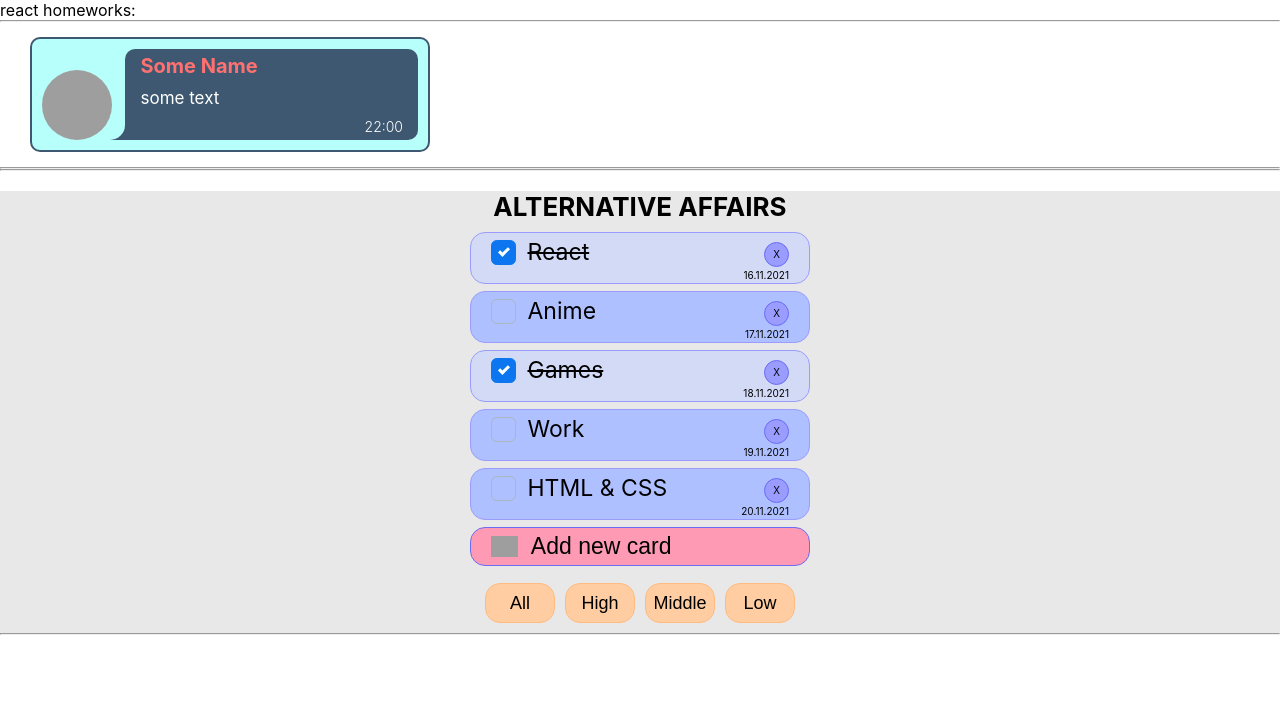
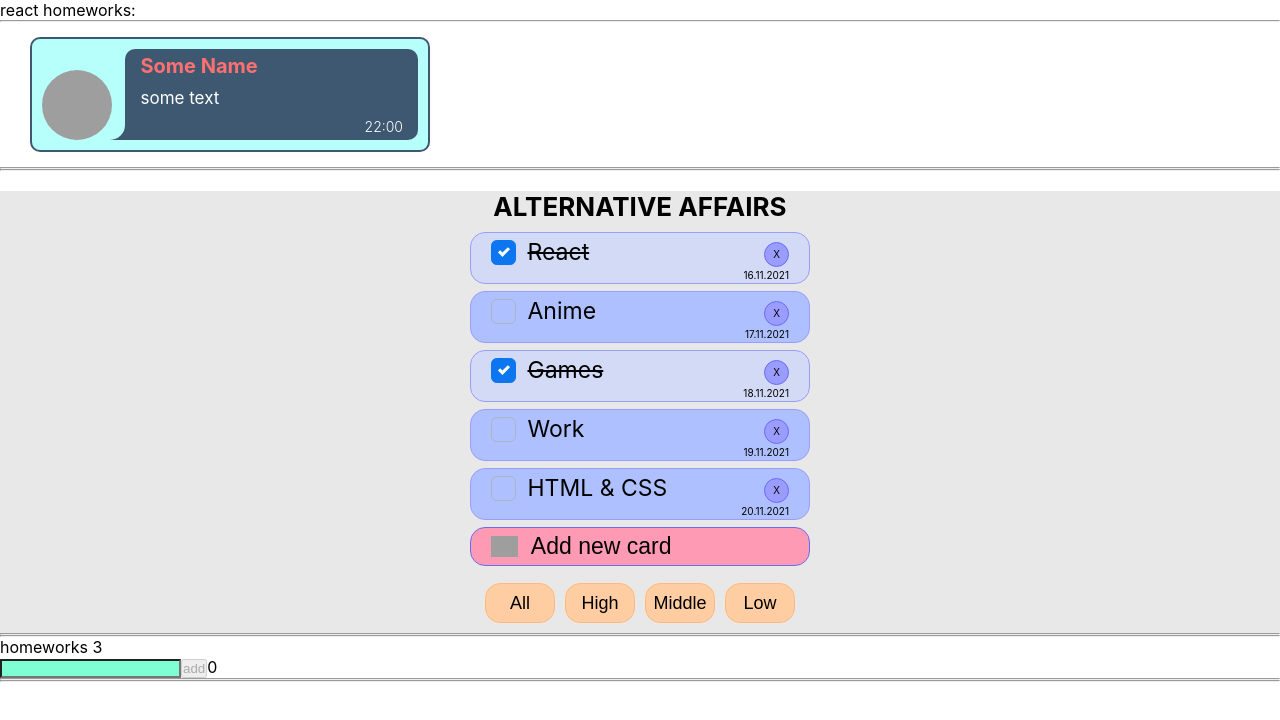
Before and after one commit to Alexey2576/it-incubator__ignat-tasks, a React (Create React App) app: page / in a window 1280 px wide. Shown: the top 720 px of the page. Built offline with nearby package versions, Linux system fonts and the light colour scheme; grey boxes are pictures that could not be loaded.

Commit message:
hw 3 is done except for styling

```diff
--- a/src/p1-main/m1-ui/u1-app/App.tsx
+++ b/src/p1-main/m1-ui/u1-app/App.tsx
@@ -2,6 +2,7 @@ import React from 'react'
 import s from './App.module.css'
 import HW1 from '../../../p2-homeworks/h1/HW1'
 import HW2 from "../../../p2-homeworks/h2/HW2";
+import HW3 from "../../../p2-homeworks/h3/HW3";
 
 function App() {
     return (
@@ -9,7 +10,7 @@ function App() {
             <div>react homeworks:</div>
             <HW1/>
             <HW2/>
-            {/*<HW3/>*/}
+            <HW3/>
             {/*<HW4/>*/}
             {/*<HW5/>*/}
 
--- a/src/p2-homeworks/h2/Affairs/Affairs.tsx
+++ b/src/p2-homeworks/h2/Affairs/Affairs.tsx
@@ -50,4 +50,4 @@ function Affairs(props: AffairsPropsType) {
    )
 }
 
-export default Affairs
+export default Affairs;
--- a/src/p2-homeworks/h2/AlternativeAffairs/AlternativeAffairsBody/AlternativeAffairsBody.tsx
+++ b/src/p2-homeworks/h2/AlternativeAffairs/AlternativeAffairsBody/AlternativeAffairsBody.tsx
@@ -35,6 +35,7 @@ function AlternativeAffairsBody(props: AlternativeAffairsBody) {
    const addCard = () => props.addNewCardCallback(valueTextArea)
    const setChangeValueTextArea = (e: ChangeEvent<HTMLTextAreaElement>) => {setValueTextArea(e.currentTarget.value)}
    const setVisibleSomeBlocks = () => setIsVisible(!isVisible)
+
    let styleTextArea = {
       display: "none"
    }
@@ -44,6 +45,7 @@ function AlternativeAffairsBody(props: AlternativeAffairsBody) {
    let styleButtonAddCard = {
       display: "none"
    }
+
    if (isVisible) {
       styleTextArea.display = "flex"
       styleButtonAddNewCard.display = "none"
--- a/src/p2-homeworks/h2/HW2.tsx
+++ b/src/p2-homeworks/h2/HW2.tsx
@@ -7,7 +7,7 @@ export type AffairPriorityType = "high" | "middle" | "low"
 export type AffairType = {
    _id: number
    name: string
-   priority: string
+   priority: AffairPriorityType
    date: string
    valueCheck: boolean
 }
--- a/src/p2-homeworks/h3/Greeting.module.css
+++ b/src/p2-homeworks/h3/Greeting.module.css
@@ -1,7 +1,8 @@
 .someClass {
-
+    background-color: aquamarine;
 }
 
 .error {
     border: 1px solid red;
+    background-color: #ff7171;
 }
--- a/src/p2-homeworks/h3/Greeting.tsx
+++ b/src/p2-homeworks/h3/Greeting.tsx
@@ -1,25 +1,27 @@
-import React from 'react'
+import React, {ChangeEvent, MouseEvent, KeyboardEvent} from 'react'
 import s from './Greeting.module.css'
 
 type GreetingPropsType = {
-    name: any // need to fix any
-    setNameCallback: any // need to fix any
-    addUser: any // need to fix any
-    error: any // need to fix any
-    totalUsers: any // need to fix any
+   name: string
+   setNameCallback: (e: ChangeEvent<HTMLInputElement>) => void
+   setKeyPressCallback: (e: KeyboardEvent<HTMLInputElement>) => void
+   addUser: (e: MouseEvent<HTMLButtonElement>) => void
+   error: string
+   totalUsers: number
+   isDisabled: boolean
 }
 
 // презентационная компонента (для верстальщика)
 const Greeting: React.FC<GreetingPropsType> = (
-    {name, setNameCallback, addUser, error, totalUsers} // деструктуризация пропсов
+   {name, setNameCallback, addUser, error, totalUsers, setKeyPressCallback, isDisabled} // деструктуризация пропсов
 ) => {
-    const inputClass = s.error // need to fix with (?:)
+   const inputClass = error === "" ? s.someClass : s.error // need to fix with (?:)
 
    return (
       <div>
-            <input value={name} onChange={setNameCallback} className={inputClass}/>
+         <input value={name} onChange={setNameCallback} onKeyPress={setKeyPressCallback} className={inputClass}/>
          <span>{error}</span>
-            <button onClick={addUser}>add</button>
+         <button disabled={isDisabled} onClick={addUser}>add</button>
          <span>{totalUsers}</span>
       </div>
    )
--- a/src/p2-homeworks/h3/GreetingContainer.tsx
+++ b/src/p2-homeworks/h3/GreetingContainer.tsx
@@ -1,9 +1,10 @@
-import React, {useState} from 'react'
+import React, {ChangeEvent, MouseEvent, useState} from 'react'
 import Greeting from './Greeting'
+import {UserType} from "./HW3";
 
 type GreetingContainerPropsType = {
-    users: any // need to fix any
-    addUserCallback: any // need to fix any
+   users: UserType[]
+   addUserCallback: (name: string) => void
 }
 
 // более простой и понятный для новичков
@@ -12,25 +13,48 @@ type GreetingContainerPropsType = {
 // более современный и удобный для про :)
 // уровень локальной логики
 const GreetingContainer: React.FC<GreetingContainerPropsType> = ({users, addUserCallback}) => { // деструктуризация пропсов
-    const [name, setName] = useState<any>('') // need to fix any
-    const [error, setError] = useState<any>('') // need to fix any
+   const [name, setName] = useState<string>('')
+   const [error, setError] = useState<string>('')
+   const [isDisabled, setIsDisabled] = useState<boolean>(true)
 
-    const setNameCallback = (e: any) => { // need to fix any
-        setName('') // need to fix
+   const setKeyPressCallback = (e: React.KeyboardEvent<HTMLInputElement>) => {
+      if (e.charCode === 32) {
+         setError("Username should`t contain spaces");
+         setIsDisabled(true);
+      } else {
+         setError("")
+         setIsDisabled(false);
       }
-    const addUser = () => {
-        alert(`Hello  !`) // need to fix
+   }
+   const setNameCallback = (e: ChangeEvent<HTMLInputElement>) => {
+      if (error === "") {
+         setName(e.currentTarget.value)
+         setIsDisabled(false)
+      }
+   }
+   const addUser = (e: MouseEvent<HTMLButtonElement>) => {
+      if (name !== "") {
+         alert(`Hello ${name}!`)
+         addUserCallback(name)
+         setName("")// need to fix
+         setIsDisabled(true)
+      } else {
+         setError("Enter username")
+         setIsDisabled(true)
+      }
    }
 
-    const totalUsers = 0 // need to fix
+   const totalUsers = users.length // need to fix
 
    return (
       <Greeting
          name={name}
          setNameCallback={setNameCallback}
+         setKeyPressCallback={setKeyPressCallback}
          addUser={addUser}
          error={error}
          totalUsers={totalUsers}
+         isDisabled={isDisabled}
       />
    )
 }
--- a/src/p2-homeworks/h3/HW3.tsx
+++ b/src/p2-homeworks/h3/HW3.tsx
@@ -3,16 +3,16 @@ import GreetingContainer from './GreetingContainer'
 
 // types
 export type UserType = {
-    _id: any // need to fix any
-    name: any // need to fix any
+    _id: string // need to fix any
+    name: string // need to fix any
 }
 
 // уровень работы с глобальными данными
 function HW3() {
-    const [users, setUsers] = useState<any>([]) // need to fix any
+    const [users, setUsers] = useState<UserType[]>([]) // need to fix any
 
-    const addUserCallback = (name: any) => { // need to fix any
-        setUsers([]) // need to fix
+    const addUserCallback = (name: string) => {
+        setUsers([...users, {_id: "a", name: name}]) // need to fix
     }
 
     return (
```
Lines whose indentation alone changed are shown as unchanged.
